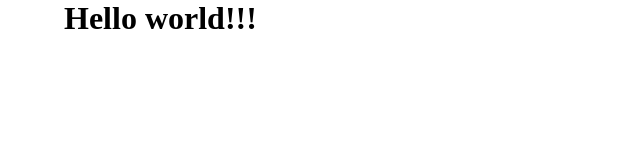
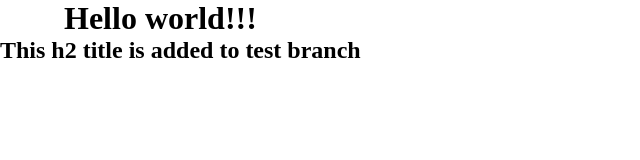
Before and after one commit to boburwebdev/test-project, a plain HTML site: page index.html in a window 1280 px wide. Shown: the whole page, without its empty margins (0-640 px from the left). Drawn offline with Linux system fonts and the light colour scheme.

Commit message:
added test branch

```diff
--- a/index.html
+++ b/index.html
@@ -9,7 +9,9 @@
     <div class="container">
         <h1>Hello world!!!</h1>
     </div>
-
+    <div>
+        <h2>This h2 title is added to test branch</h2>
+    </div>
     <script src="script.js"></script>
 </body>
 </html>
```
